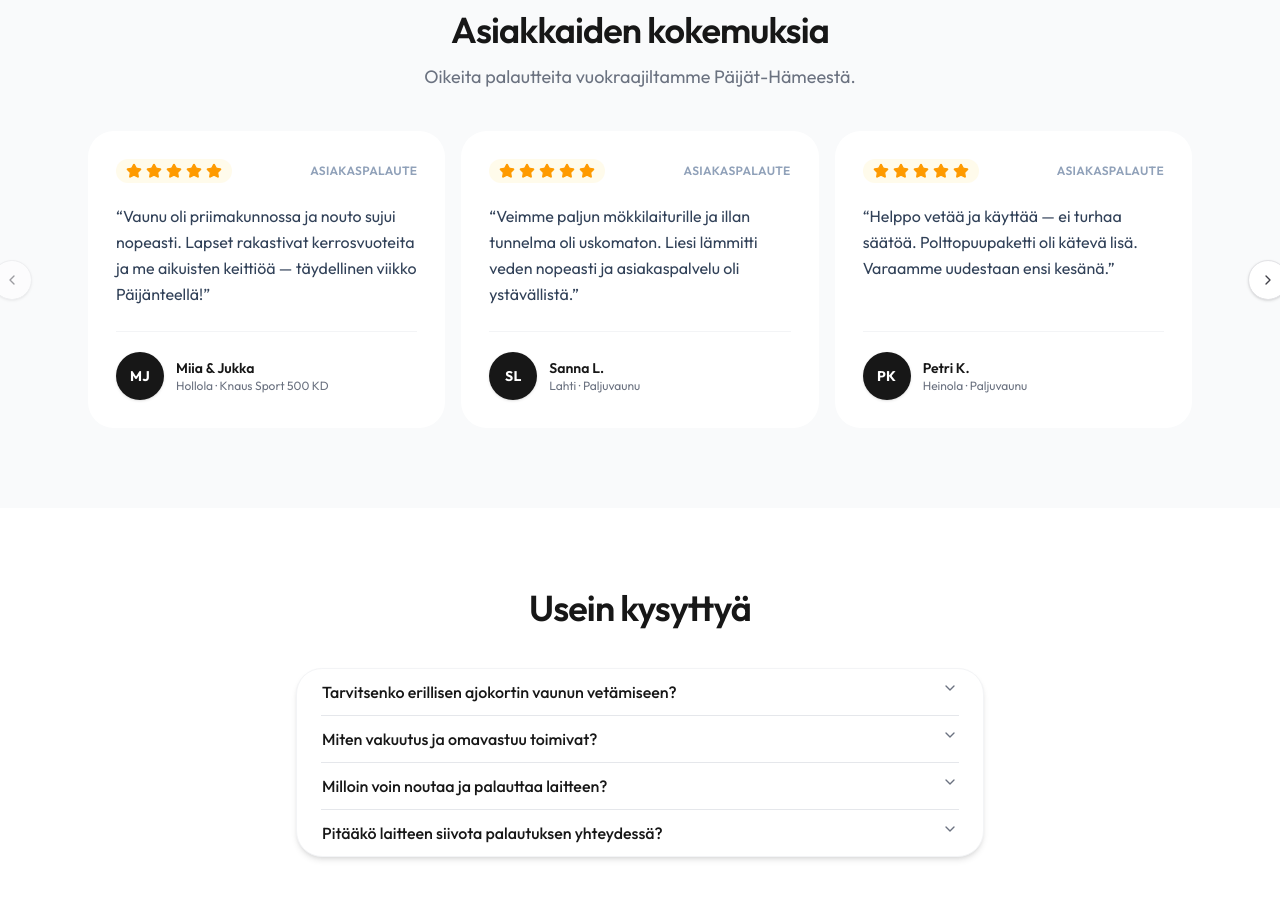
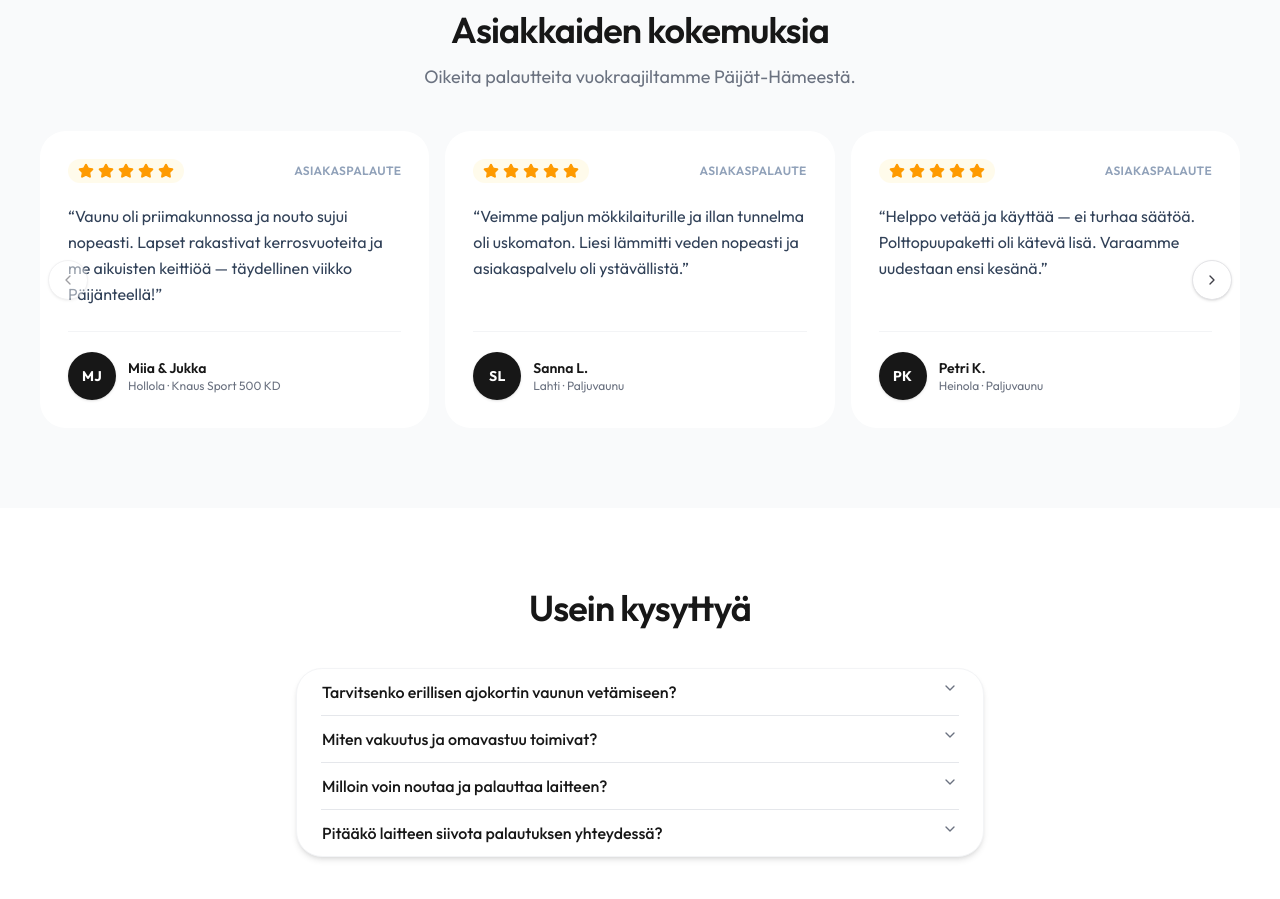
Before and after one commit to lahentaksi-glitch/caravan-rental, a Next.js app: page / in a window 1280 px wide. Shown: the part 2920-3819 px from the top of the page. Built offline with nearby package versions, Linux system fonts and the light colour scheme; no server answers.

Commit message:
Keep review carousel arrows on the cards.
Position previous/next controls inside the reviews row so they stay visible on desktop.

Co-authored-by: lahentaksi <lahentaksi@gmail.com>

```diff
--- a/components/home/reviews-section.tsx
+++ b/components/home/reviews-section.tsx
@@ -23,10 +23,7 @@ export function ReviewsSection({ reviews }: { reviews: Review[] }) {
         {reviews.length === 0 ? (
           <p className="text-center text-zinc-500">Arvosteluja tulossa pian.</p>
         ) : (
-          <Carousel
-            opts={{ align: "start", loop: false }}
-            className="relative px-0 sm:px-12"
-          >
+          <Carousel opts={{ align: "start", loop: false }} className="relative">
             <CarouselContent className="-ml-4">
               {reviews.map((review) => (
                 <CarouselItem
@@ -38,11 +35,11 @@ export function ReviewsSection({ reviews }: { reviews: Review[] }) {
               ))}
             </CarouselContent>
             <CarouselPrevious
-              className="hidden size-10 border-zinc-200 bg-white text-zinc-700 shadow-sm hover:bg-white sm:flex"
+              className="left-2 hidden size-10 border-zinc-200 bg-white text-zinc-700 shadow-sm hover:bg-white sm:inline-flex"
               aria-label="Edellinen arvostelu"
             />
             <CarouselNext
-              className="hidden size-10 border-zinc-200 bg-white text-zinc-700 shadow-sm hover:bg-white sm:flex"
+              className="right-2 hidden size-10 border-zinc-200 bg-white text-zinc-700 shadow-sm hover:bg-white sm:inline-flex"
               aria-label="Seuraava arvostelu"
             />
           </Carousel>
```
